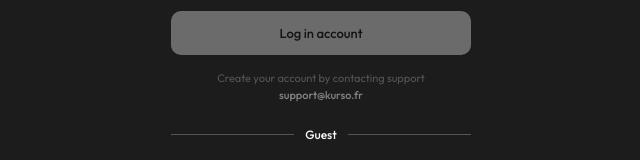
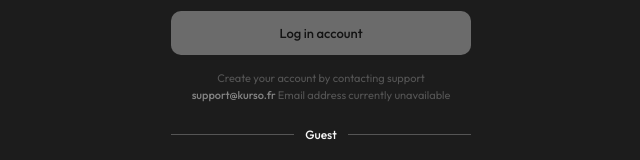
Before and after one commit to Alain75000/kurso, a plain HTML site: page login.html in a window 1280 px wide. Shown: the part 459-619 px from the top of the page, without its empty margins (319-959 px from the left). Drawn offline with Linux system fonts and the light colour scheme.

Commit message:
Add email address availability message in login form
Added message indicating email address is currently unavailable.

```diff
--- a/login.html
+++ b/login.html
@@ -41,6 +41,7 @@
         <p class="help">
           Create your account by contacting support<br>
           <a href="">support@kurso.fr</a>
+          Email address currently unavailable<br>
         </p>
       </form>
 
```
